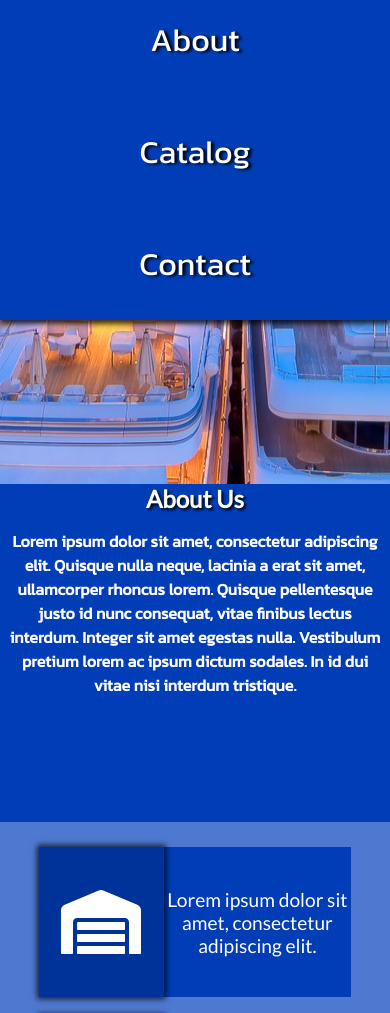
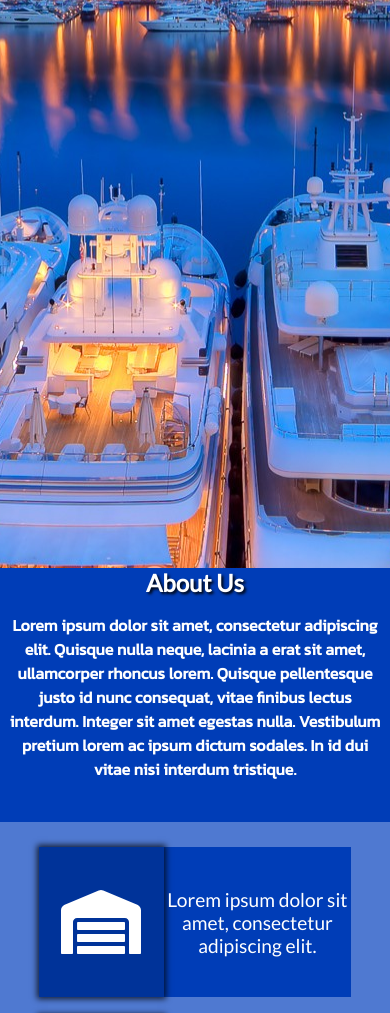
Before and after one commit to PgCola/Rentboat, a plain HTML site: page index.html in a window 390 px wide. Shown: the part 64-1077 px from the top of the page. Drawn offline with nearby package versions, Linux system fonts and the light colour scheme.

Commit message:
Small fix

```diff
--- a/css/style.scss
+++ b/css/style.scss
@@ -103,6 +103,7 @@ nav{
       font-family: $Lato;
       font-size: 1.1em;
       display: inline-block;
+      cursor: pointer;
     }
   }
   .mobile_dropdown{
@@ -256,8 +257,8 @@ section{
       min-height: 80vh;
       .text{
         width: 100%;
-        max-height:40%;
-        min-height: 30%;
+        max-height:30%;
+        min-height: 20%;
         order: 2;
         .text_box{
           top: 0;
@@ -281,7 +282,8 @@ section{
       }
       .picture{
         width: 100%;
-        height: 60%;
+        min-height: 70%;
+        max-height: 80%;
         order: 1;
         background-position:50% 70%;
 
--- a/index.html
+++ b/index.html
@@ -27,7 +27,7 @@
       <li onclick="toCatalog()">Catalog</li>
       <li onclick="toContact()">Contact</li>
     </ul>
-    <ul class="mobile_dropdown active">
+    <ul class="mobile_dropdown">
       <li onclick="toAbout()">About</li>
       <li onclick="toCatalog()">Catalog</li>
       <li onclick="toContact()">Contact</li>
@@ -135,7 +135,6 @@
           </div>
           <div class="content">
             <form>
-
                 <input type="text" placeholder="First Name"/>
                 <input type="text" placeholder="Last Name"/>
                 <input type="text" placeholder="Phone number"/>
```
Also changed, not shown: css/style.css, 1 other file.
